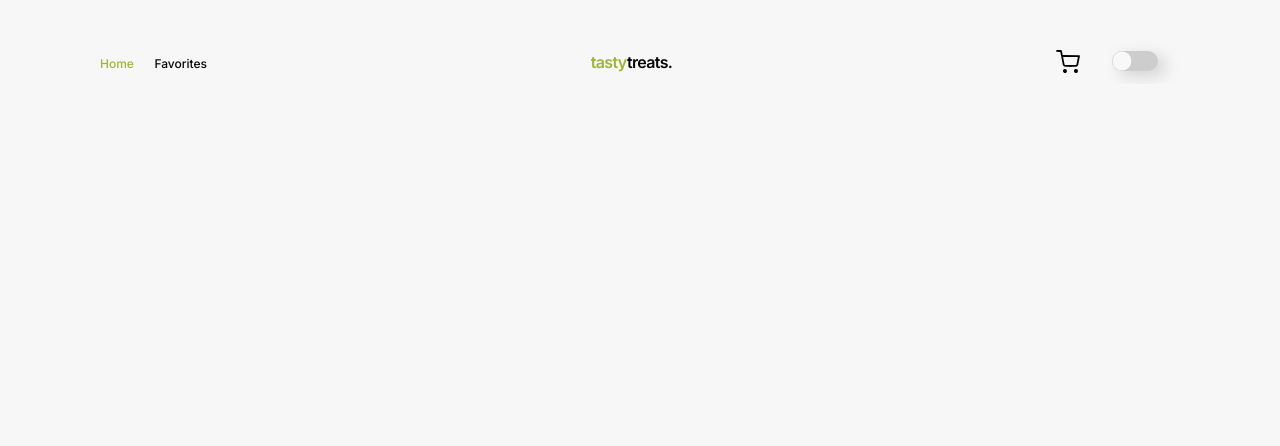
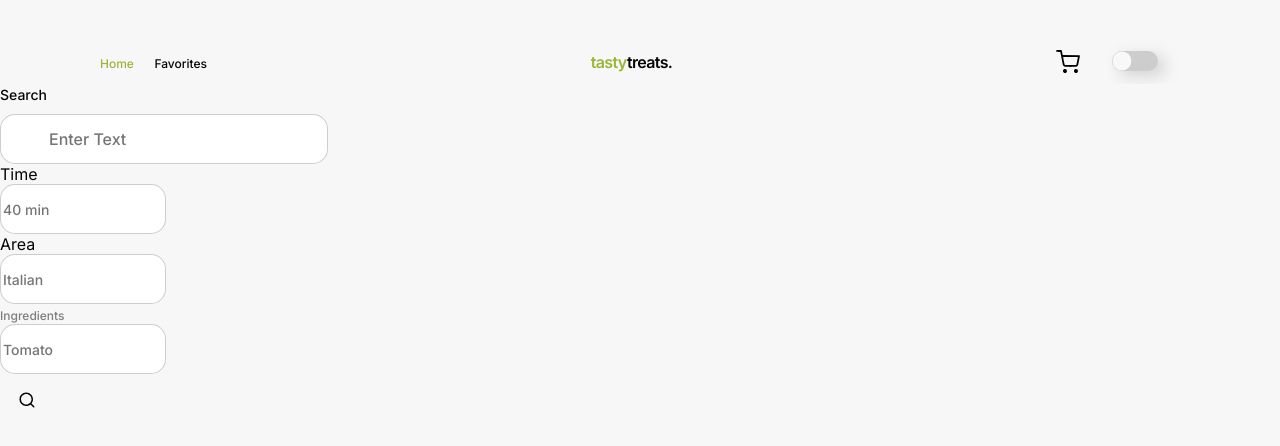
Before and after one commit to Michael-Zhinchyn/TASTY-TREATS, a website built with Vite: page src/index.html in a window 1280 px wide. Built offline with nearby package versions, Linux system fonts and the light colour scheme.

Commit message:
+input filters/+css

```diff
--- /dev/null
+++ b/src/css/filters.css
@@ -0,0 +1,101 @@
+.form-group{
+    padding: 0;
+    margin: 0;
+};
+
+
+.label-form span{
+    display: block;
+
+    font-weight: 400;
+    font-size: 12px;
+    line-height: 1.3;
+    letter-spacing: 0.04em;
+    color: rgba(5, 5, 5, 0.50);
+};
+.input-wrapper{
+    position: relative;
+    width: 100%;
+    height: 46px;
+    border-radius: 15px;
+}
+
+.search-icon{
+    position: absolute;
+    top: 50%;
+    transform: translateY(-50%);
+    margin-left: 18px;
+    pointer-events: none;
+}
+
+.input-search {
+    padding: 0;
+    margin-top: 10px;
+    display: flex;
+    width: 325px;
+    height: 46px;
+    padding-left: 48px;
+    border-radius: 15px;
+    border: 1px solid rgba(5, 5, 5, 0.20);
+
+    font-family: Inter;
+    font-size: 14px;
+    font-style: normal;
+    font-weight: 500;
+    line-height: 1.3;
+    color: rgba(5, 5, 5, 0.50);
+};
+
+.label-time{
+    color: rgba(5, 5, 5, 0.50);
+    font-family: Inter;
+    font-style: normal;
+    font-weight: 500;
+    font-size: 12px;
+    line-height: 1.1;
+}
+
+.label-Ingredients{
+    color: rgba(5, 5, 5, 0.50);
+    font-family: Inter;
+    font-size: 12px;
+    font-style: normal;
+    font-weight: 500;
+    line-height: 1.1;
+}
+
+.input-time{
+    width: 160px;
+    height: 46px;
+    border-radius: 15px;
+    border: 1px solid rgba(5, 5, 5, 0.20);
+
+    font-family: Inter;
+    font-style: normal;
+    font-weight: 500;
+    font-size: 14px;
+    line-height: 1.2;
+    color: rgba(5, 5, 5, 0.50);
+}
+
+@media screen and (min-width: 768px){
+
+    .label-form span {
+        font-weight: 500;
+        font-size: 14px;
+    }
+
+    .input-container {
+        max-width: 278px;
+        height: 48px;
+    }
+
+    .input-search {
+        max-width: 278px;
+        height: 48px;
+
+        font-weight: 500;
+        font-size: 16px;
+        line-height: 1.2;
+    };
+}
--- a/src/css/styles.css
+++ b/src/css/styles.css
@@ -4,7 +4,7 @@
 /* @import url('./recipe-modal.css'); */
 /* @import url('./favorites.css'); */
 /* @import url('./create-order.css'); */
-/* @import url('./filters.css'); */
+@import url('./filters.css');
 /* @import url('./recipe-modal.css'); */
 /* @import url('./favorites.css'); */
 /* @import url('./add-rating.css'); */
--- a/src/partials/filters.html
+++ b/src/partials/filters.html
@@ -0,0 +1,43 @@
+<section><form class="form-wrapper">
+    <div class="form-group">
+      <label for="Search" class="label-form">
+        <span>Search</span>
+      </label>
+      <div class="input-wrapper">
+        <input class="input-search" type="text" id="id-input-search" placeholder="Enter Text">
+      <svg class="search-icon" width="18" height="18">
+        <use href="../img/sprite.svg#icon-search"></use>
+      </svg>
+    </div>
+    </div>
+
+    <div class="form-group-two">
+
+        <div class="wrapper-time-area">
+            <label for="Time" class="label-time">
+                <span>Time</span>
+            </label>
+
+        <div class="time-input-container">
+            <input type="text" class="input-time" id="data-input-time" placeholder="40 min">
+        </div>
+
+        <label for="Area" class="label-time">
+            <span>Area</span>
+      </label>
+
+        <div class="time-input-container">
+              <input type="text" class="input-time" id="data-input-area" placeholder="Italian">
+        </div></div>
+
+              <label for="Ingredients" class="label-Ingredients">
+                <span>Ingredients</span>
+              </label>
+
+              <div class="time-input-container">
+                <input type="text" class="input-time" id="data-input-Ingredients" placeholder="Tomato">
+              </div>
+    </div>
+  </form>
+
+</section>
```
